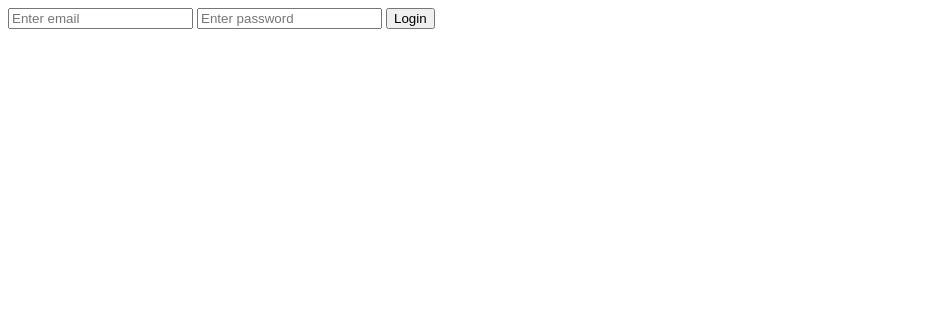
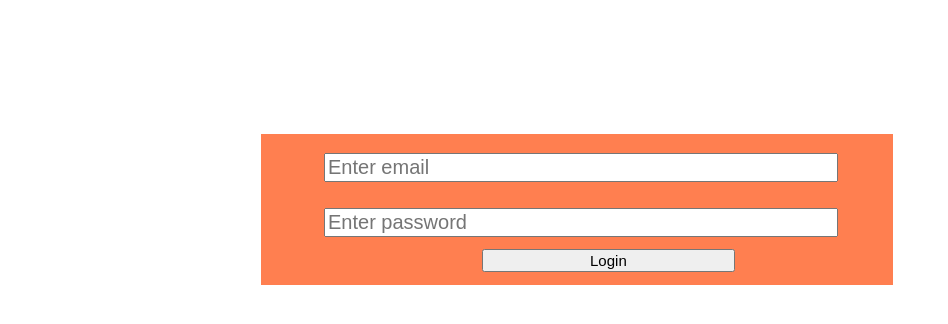
Before and after one commit to AishwaryaThupakula/project1, a Flask app: page / in a window 1280 px wide. Shown: the top 324 px of the page, without its empty margins (0-948 px from the left). Run offline with Flask 3, Linux system fonts and the light colour scheme.

Commit message:
Modified

```diff
--- a/app.py
+++ b/app.py
@@ -1,7 +1,15 @@
 from flask import Flask, render_template, request, redirect
+from flask_mail import Mail,Message
 from pymongo import MongoClient
 
 app = Flask(__name__)
+app.config["MAIL_SERVER"] = "smtp.gmail.com"
+app.config["MAIL_PORT"] = 587
+app.config["MAIL_USE_TLS"] = True
+app.config["MAIL_USERNAME"] = "dcartoon560@gmail.com"
+app.config["MAIL_PASSWORD"] = "rzws xlgk jknm xrgq"
+mail = Mail(app)
+
 
 my_client = MongoClient("localhost", 27017)
 my_db = my_client["calci"] # database
@@ -35,24 +43,33 @@ def calculator():
             n1 = int(request.form["num1"])
             opr = request.form["opr"]
             n2 = int(request.form["num2"])
+            msg = Message(subject="calculation", sender="thupakulaaishwarya@gmail.com",
+                        recipients=["dcartoon560@gmail.com"]
+                        )
 
             if opr == "add":
                 res = f"{n1} + {n2} is {n1+n2}"
                 results.insert_one({
                     "number1":n1, "number2":n2, "operator":opr, "output":res
                 })
+                msg.body = res
+                mail.send(msg)
                 return render_template("index.html", output=res)
             elif opr == "sub":
                 res = f"{n1} - {n2} is {n1-n2}"
                 results.insert_one({
                     "number1":n1, "number2":n2, "operator":opr, "output":res
                 })
+                msg.body = res
+                mail.send(msg)
                 return render_template("index.html", output=res)
             elif opr == "mul":
                 res = f"{n1} x {n2} is {n1*n2}"
                 results.insert_one({
                     "number1":n1, "number2":n2, "operator":opr, "output":res
                 })
+                msg.body = res
+                mail.send(msg)
                 return render_template("index.html", output=res)
             elif opr == "div":
                 try:
@@ -60,6 +77,8 @@ def calculator():
                     results.insert_one({
                     "number1":n1, "number2":n2, "operator":opr, "output":res
                     })
+                    msg.body = res
+                    mail.send(msg)
                     return render_template("index.html", output=res)
                 except Exception as e:
                     error = "Please change num2 as non-zero"
--- a/static/css/style.css
+++ b/static/css/style.css
@@ -26,3 +26,27 @@
     margin: 2% 0% 0% 25%;
     text-align: center;
 }
+.login-div{
+    float: left;
+    width: 50%;
+    background-color: coral;
+    margin: 10% 0% 0% 20%;
+}
+.login-div input{
+    float: left;
+    width: 80%;
+    margin: 3% 0% 1% 10%;
+    font-size: 20px;
+}
+.login-div button{
+    float: left;
+    width: 40%;
+    margin: 1% 0% 2% 35%;
+    font-size: 15px;
+}
+.login-div input:focus{
+    background-color: whitesmoke ;
+}
+.login-div button:hover{
+    box-shadow: 10px 10px 10px black;
+}
--- a/templates/login.html
+++ b/templates/login.html
@@ -2,13 +2,14 @@
 <html>
     <head>
         <title>Login</title>
+        <link rel="stylesheet" href="../static/css/style.css">
     </head>
     <body>
         <div class="login-div">
             <form action="" method="post">
                 <input type="email" placeholder="Enter email" required name="email">
                 <input type="password" placeholder="Enter password" required name="password">
-                <button type="submit">Login</button>
+                <button type="submit" id="lgn-id">Login</button>
             </form>
         </div>
 
```
Also changed, not shown: static/js/style.js (+11 -0 lines).
